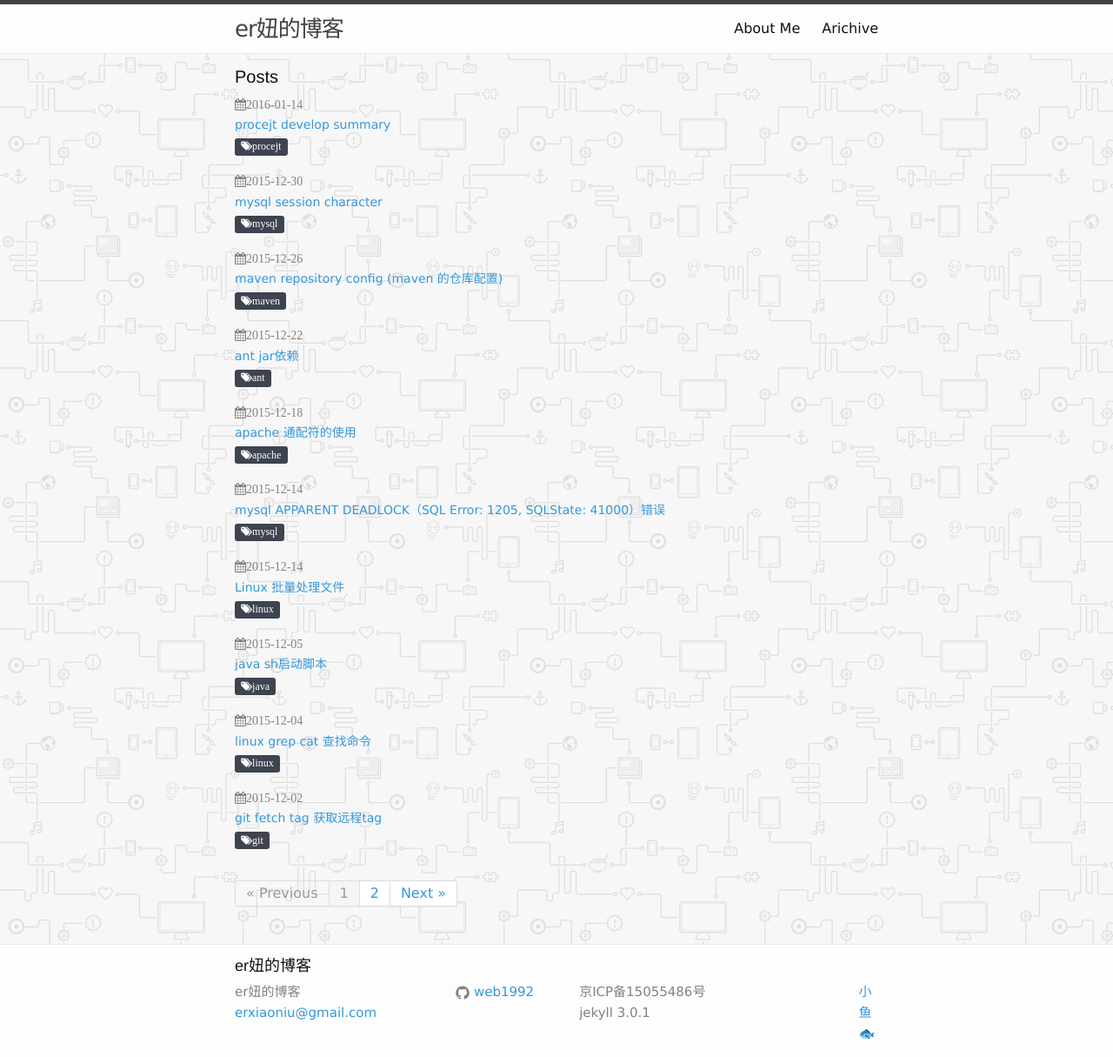
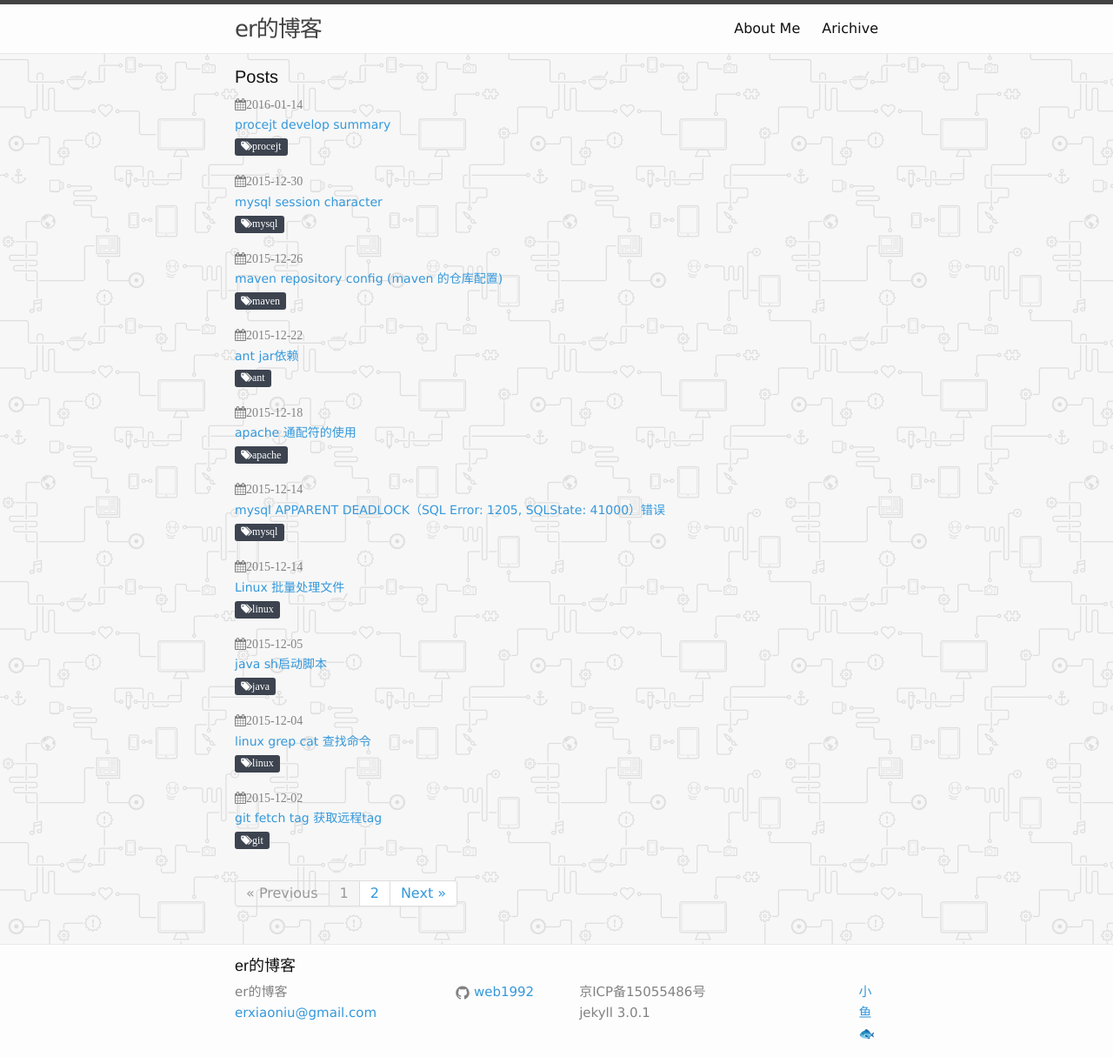
Before and after one commit to web1992/web1992, a Jekyll site: the page built from index.html, in a window 1280 px wide. Shown: the whole page at 87% size. Built offline with Jekyll 4.4.1, drawn with Linux system fonts in a browser that asks for light colours; the list of posts is cut into pages by our own code.

Commit message:
fixn blog name

```diff
--- a/_config.yml
+++ b/_config.yml
@@ -6,7 +6,7 @@
 # 'jekyll serve'. If you change this file, please restart the server process.
 
 # Site settings
-title: er妞的博客
+title: er的博客
 email: erxiaoniu@gmail.com
 baseurl: "" # the subpath of your site, e.g. /blog
 url: "web1992.github.io" # the base hostname & protocol for your site
```
